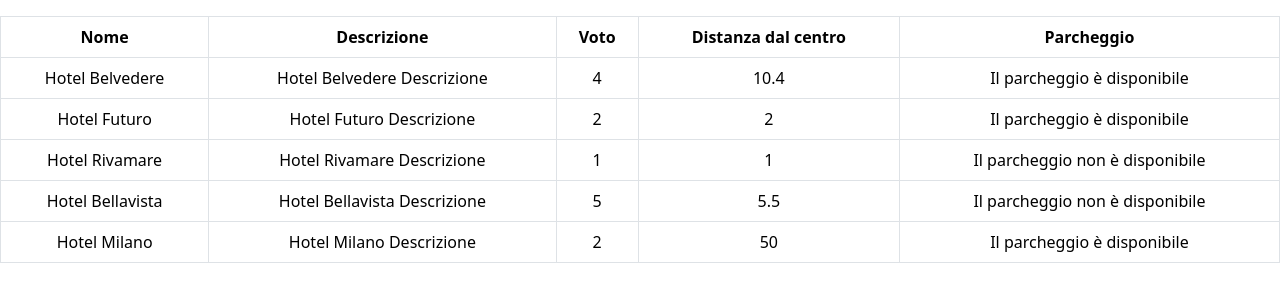
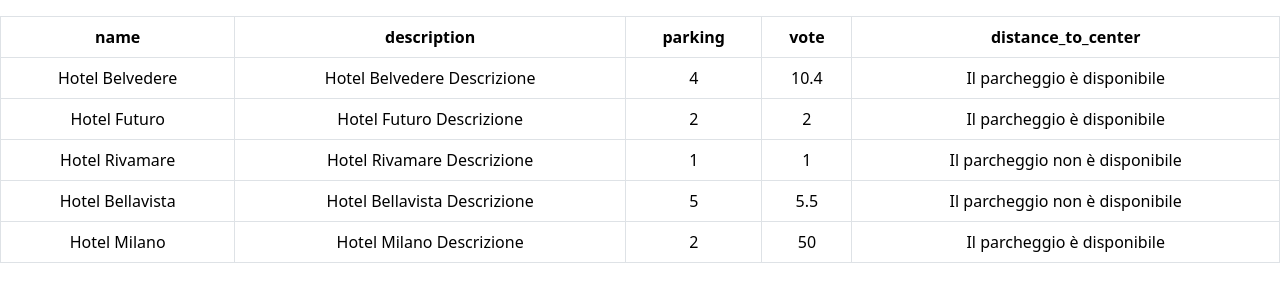
Before and after one commit to ldm0805/php-hotel, a PHP site: page / in a window 1280 px wide. Shown: the top 302 px of the page. Run offline with PHP 8.4, Linux system fonts and the light colour scheme.

Commit message:
Miglioramento del codice

```diff
--- a/index.php
+++ b/index.php
@@ -39,6 +39,7 @@
         ],
 
     ];
+    $titles = array_keys($hotels[0])
 
 ?>
 
@@ -48,17 +49,16 @@
     <meta charset="UTF-8">
     <meta http-equiv="X-UA-Compatible" content="IE=edge">
     <meta name="viewport" content="width=device-width, initial-scale=1.0">
+    <link rel="stylesheet" href="./style.css">
     <link href="https://cdn.jsdelivr.net/npm/bootstrap@5.3.0-alpha1/dist/css/bootstrap.min.css" rel="stylesheet" integrity="sha384-GLhlTQ8iRABdZLl6O3oVMWSktQOp6b7In1Zl3/Jr59b6EGGoI1aFkw7cmDA6j6gD" crossorigin="anonymous">
     <title>Array php</title>
 </head>
     <body>
         <table class="mt-3 table table-bordered">
             <thead class="text-center">
-                <th>Nome</th>
-                <th>Descrizione</th>
-                <th>Voto</th>
-                <th>Distanza dal centro</th>
-                <th>Parcheggio</th>
+            <?php foreach($titles as $title){?>
+                <th><?php echo $title;?></th>
+                <?php }?>
             </thead>
             <tbody>
                 <?php foreach($hotels as $hotel){?>
```
